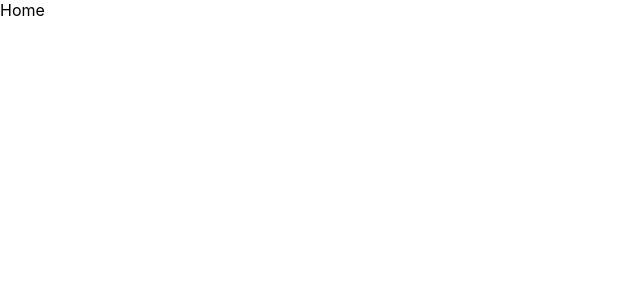
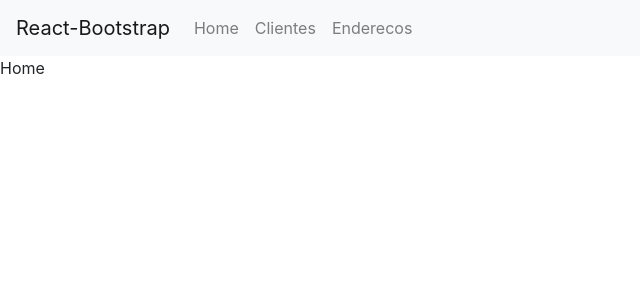
Before and after one commit to Michel-Freitas/frontend-cadastro-clientes, a React (Create React App) app: page / in a window 1280 px wide. Shown: the top 300 px of the page, without its empty margins (0-640 px from the left). Built offline with nearby package versions, Linux system fonts and the light colour scheme.

Commit message:
Criando o menu e implementado os redirecionamentos

```diff
--- a/package.json
+++ b/package.json
@@ -7,6 +7,7 @@
     "@testing-library/react": "^11.1.0",
     "@testing-library/user-event": "^12.1.10",
     "axios": "^0.21.1",
+    "bootstrap": "^4.6.0",
     "date-fns": "^2.21.3",
     "react": "^17.0.2",
     "react-bootstrap": "^1.6.0",
--- a/src/App.jsx
+++ b/src/App.jsx
@@ -1,12 +1,14 @@
+import '../node_modules/bootstrap/dist/css/bootstrap.min.css';
 import React from 'react';
 import { BrowserRouter } from 'react-router-dom';
-
 import Routes from './routes';
+import Header from './components/Header';
 
 const App = props => {
     return (
         <BrowserRouter>
-            <Routes></Routes>
+            <Header />
+            <Routes />
         </BrowserRouter>
     )
 }
--- /dev/null
+++ b/src/components/Header/index.jsx
@@ -0,0 +1,21 @@
+import React from 'react';
+import { Nav, Navbar } from 'react-bootstrap';
+import { Link } from 'react-router-dom';
+
+const Header = props => {
+    return (
+        <Navbar bg="light" expand="lg">
+            <Navbar.Brand href="#home">React-Bootstrap</Navbar.Brand>
+            <Navbar.Toggle aria-controls="basic-navbar-nav" />
+            <Navbar.Collapse id="basic-navbar-nav">
+                <Nav className="mr-auto">
+                    <Nav.Item as={Link} to="/" className="nav-link">Home</Nav.Item>
+                    <Nav.Item as={Link} to="/clientes" className="nav-link">Clientes</Nav.Item>
+                    <Nav.Item as={Link} to="/enderecos" className="nav-link">Enderecos</Nav.Item>
+                </Nav>
+            </Navbar.Collapse>
+        </Navbar>
+    )
+}
+
+export default Header
```
Also changed, not shown: 1 other file (tests, documents, lock files or other folders).
